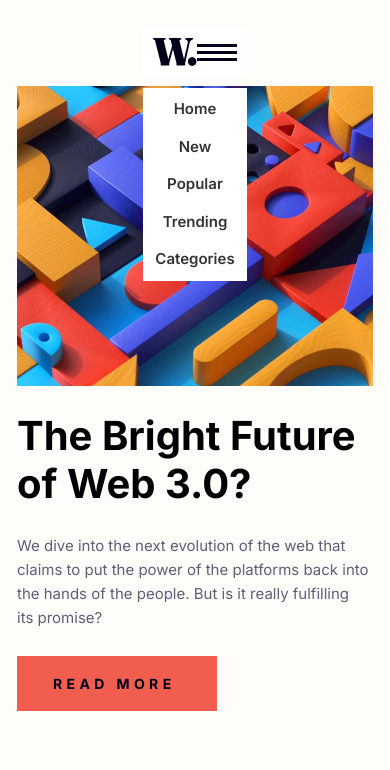
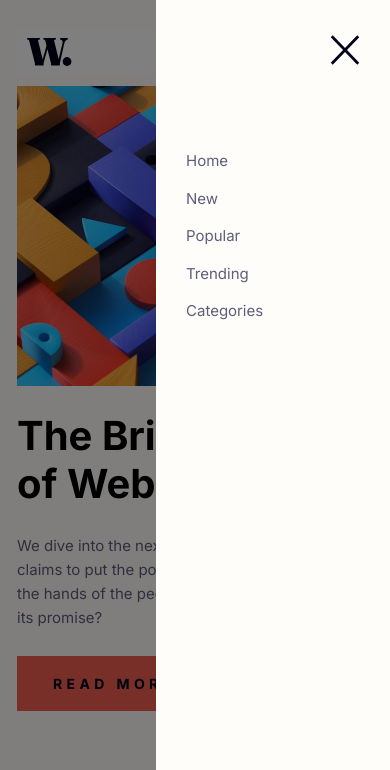
Before and after one commit to barriedirk/frontend-mentor-exercise-18-news-homepage, a plain HTML site: page index.html in a window 390 px wide. Both pictures are taken after a click on the label "Toggle menu". Shown: the top 770 px of the page. Drawn offline with Linux system fonts and the light colour scheme.

Commit message:
finish responsive menu

```diff
--- a/header.css
+++ b/header.css
@@ -6,6 +6,7 @@
   flex-direction: row;
   align-items: center;
   justify-content: space-between;
+  width: 100%;
 }
 
 .header__logo {
@@ -14,8 +15,7 @@
 }
 
 .header__nav {
-  max-width: 1200px;
-  /* margin: 0 auto; */
+  max-width: 1100px;
 }
 
 .header__menu {
@@ -32,13 +32,13 @@
 
 .header__menu-link {
   text-decoration: none;
-  color: #333;
-  font-weight: 600;
+  color: var(--clr-dark-grayish-blue);
+  font-size: 1.5rem;
 }
 
 .header__menu-link:hover,
 .header__menu-link:focus {
-  color: #007bff;
+  color: var(--clr-soft-orange);
   outline: none;
 }
 
@@ -46,16 +46,44 @@
   display: none;
 }
 
+.header__menu-icon--close,
 .header__menu-icon {
   display: none;
   cursor: pointer;
   flex-direction: column;
   justify-content: space-around;
+}
+
+.header__menu-icon--image {
   width: 40px;
   height: 17px;
 }
 
+.header__menu-icon--close--image {
+  width: 30px;
+  height: 30px;
+  display: none;
+}
+
+.header__menu--overlay {
+  display: none;
+}
+
 @media (max-width: 768px) {
+  .header__menu--wrapper {
+    position: none;
+    background-color: var(--clr-off-white);
+    transition: left 0.3s ease;
+    padding-top: 4rem;
+    z-index: 2;
+    transition: left 0.3s ease;
+    top: 0;
+    bottom: 0;
+    right: 0;
+    left: 40%;
+    display: none;
+  }
+
   .header__menu-icon {
     display: flex;
   }
@@ -63,21 +91,48 @@
   .header__menu {
     display: none;
     flex-direction: column;
-    width: 100%;
-    position: absolute;
-    top: 60px;
-    left: 0;
-    background-color: #fff;
-    padding: 10px 0;
+    padding: 30px;
   }
 
   .header__menu-item {
     width: 100%;
-    text-align: center;
   }
 
-  .header__menu-toggle:checked + .header__menu-icon + .header__menu {
+  .header__menu-toggle:checked ~ .header__menu--overlay {
+    display: block;
+    background-color: rgba(0, 0, 0, 0.5);
+
+    position: fixed;
+    top: 0;
+    left: 0;
+    width: 100%;
+    height: 100%;
+    z-index: 1;
+  }
+
+  .header__menu-toggle:checked ~ .header__menu--wrapper {
+    position: fixed;
+    display: block;
+  }
+
+  .header__menu-toggle:checked
+    ~ .header__menu--wrapper
+    .header__menu-icon--close {
+    display: inline-block;
+    position: absolute;
+    top: 35px;
+    right: 30px;
+  }
+
+  .header__menu-toggle:checked
+    ~ .header__menu--wrapper
+    .header__menu-icon--close--image {
+    display: block;
+  }
+
+  .header__menu-toggle:checked ~ .header__menu--wrapper .header__menu {
     display: flex;
+    margin-top: 80px;
   }
 }
 
@@ -92,7 +147,6 @@
     text-align: left;
   }
 
-  /* Hide hamburger icon on desktop */
   .header__menu-icon {
     display: none;
   }
--- a/index.html
+++ b/index.html
@@ -56,8 +56,6 @@
     <link rel="stylesheet" href="./main.css" />
     <link rel="stylesheet" href="./header.css" />
 
-    <script type="module" src="./main.js"></script>
-
     <style>
       .attribution {
         font-size: 1rem;
@@ -83,6 +81,7 @@
         aria-label="Primary navigation"
       >
         <input type="checkbox" id="menu-toggle" class="header__menu-toggle" />
+
         <label
           for="menu-toggle"
           class="header__menu-icon"
@@ -95,7 +94,21 @@
           />
         </label>
 
-        <!-- Menu -->
+        <div class="header__menu--overlay"></div>
+
+        <div class="header__menu--wrapper">
+          <label
+            for="menu-toggle"
+            class="header__menu-icon--close"
+            aria-label="Toggle menu"
+          >
+            <img
+              class="header__menu-icon--close--image"
+              src="./assets/images/icon-menu-close.svg"
+              alt="Icon Close of Menu Navigation"
+            />
+          </label>
+
           <ul class="header__menu">
             <li class="header__menu-item">
               <a href="#" class="header__menu-link">Home</a>
@@ -113,6 +126,7 @@
               <a href="#" class="header__menu-link">Categories</a>
             </li>
           </ul>
+        </div>
       </nav>
     </header>
 
--- a/main.css
+++ b/main.css
@@ -71,6 +71,7 @@ body {
   display: flex;
   flex-direction: column;
   gap: 60px;
+  width: 100%;
 }
 
 .hero,
@@ -240,7 +241,6 @@ body {
   .header,
   .main {
     max-width: 1100px;
-    width: 100%;
   }
 
   .hero {
```
Lines whose indentation alone changed are shown as unchanged.
